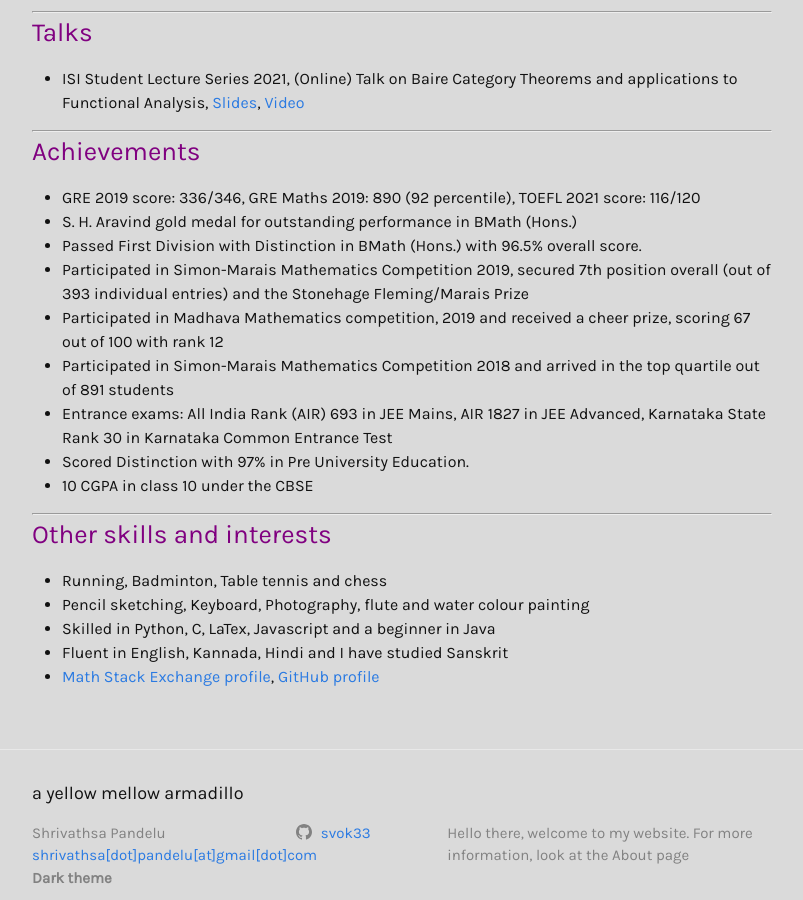
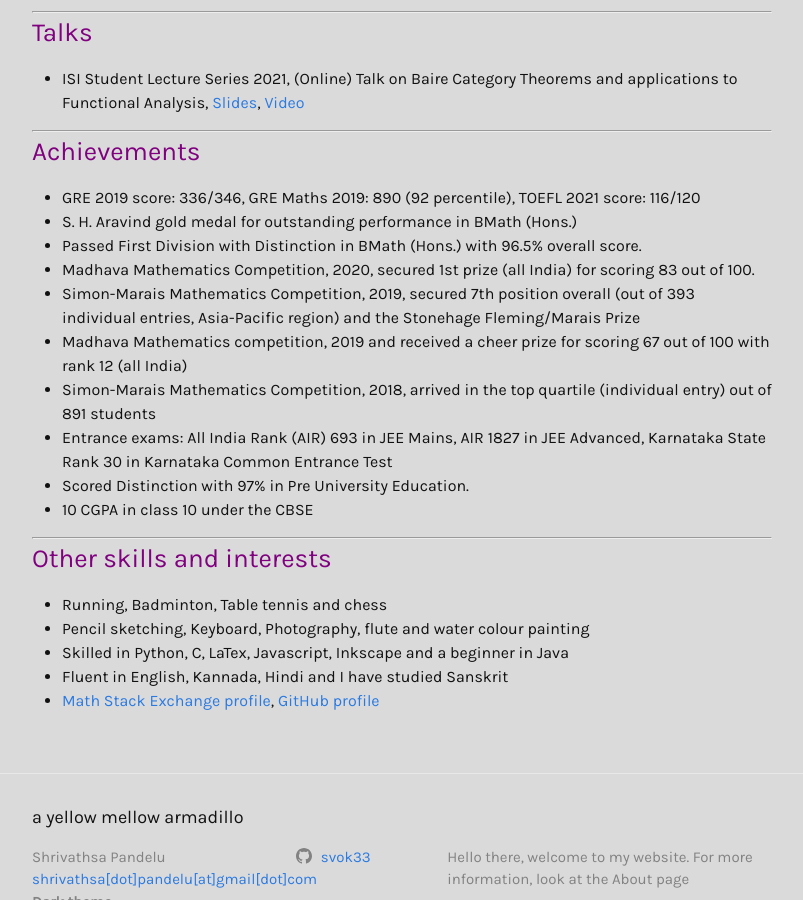
Before and after one commit to shrivathsap/shrivathsap.github.io, a Jekyll site: the page built from cv.html, in a window 1280 px wide and 900 px high, scrolled down 739 px. Shown: the whole window, without its empty margins (238-1041 px from the left). Built offline with Jekyll 4.4.1, drawn with Linux system fonts in a browser that asks for light colours.

Commit message:
oho madhava

```diff
--- a/cv.html
+++ b/cv.html
@@ -50,9 +50,10 @@ layout: page
 		<li>GRE 2019 score: 336/346, GRE Maths 2019: 890 (92 percentile), TOEFL 2021 score: 116/120</li>
 		<li>S. H. Aravind gold medal for outstanding performance in BMath (Hons.)</li>
 		<li>Passed First Division with Distinction in BMath (Hons.) with 96.5% overall score.</li>
-		<li>Participated in Simon-Marais Mathematics Competition 2019, secured 7th position overall (out of 393 individual entries) and the Stonehage Fleming/Marais Prize</li>
-		<li>Participated in Madhava Mathematics competition, 2019 and received a cheer prize, scoring 67 out of 100 with rank 12</li>
-		<li>Participated in Simon-Marais Mathematics Competition 2018 and arrived in the top quartile out of 891 students</li>
+		<li>Madhava Mathematics Competition, 2020, secured 1st prize (all India) for scoring 83 out of 100.</li>
+		<li>Simon-Marais Mathematics Competition, 2019, secured 7th position overall (out of 393 individual entries, Asia-Pacific region) and the Stonehage Fleming/Marais Prize</li>
+		<li>Madhava Mathematics competition, 2019 and received a cheer prize for scoring 67 out of 100 with rank 12 (all India)</li>
+		<li>Simon-Marais Mathematics Competition, 2018, arrived in the top quartile (individual entry) out of 891 students</li>
 		<li>Entrance exams: All India Rank (AIR) 693 in JEE Mains, AIR 1827 in JEE Advanced, Karnataka State Rank 30 in Karnataka Common Entrance Test</li>
 		<li>Scored Distinction with 97% in Pre University Education.</li>
 		<li>10 CGPA in class 10 under the CBSE</li>
@@ -63,7 +64,7 @@ layout: page
 	<ul>
 		<li>Running, Badminton, Table tennis and chess</li>
 		<li>Pencil sketching, Keyboard, Photography, flute and water colour painting</li>
-		<li>Skilled in Python, C, LaTex, Javascript and a beginner in Java</li>
+		<li>Skilled in Python, C, LaTex, Javascript, Inkscape and a beginner in Java</li>
 		<li>Fluent in English, Kannada, Hindi and I have studied Sanskrit</li>
 		<li><a href="https://math.stackexchange.com/users/833796/red-whisker">Math Stack Exchange profile</a>, <a href="https://github.com/svok33">GitHub profile</a></li>
 	</ul>
```
Also changed, not shown: 1 other file.
